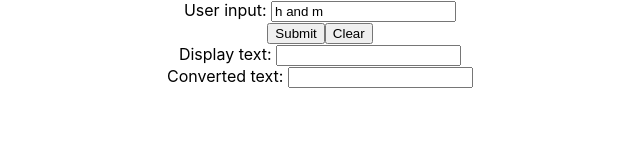
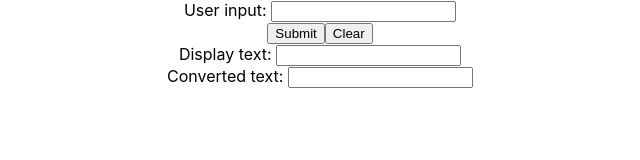
Before and after one commit to vibhaskamal/boolean-it, a React (Create React App) app: page / in a window 1280 px wide. Shown: the top 160 px of the page, without its empty margins (320-960 px from the left). Built offline with nearby package versions, Linux system fonts and the light colour scheme.

Commit message:
Removed uneccessary code

```diff
--- a/src/App.js
+++ b/src/App.js
@@ -1,7 +1,7 @@
 import { useState } from 'react';
 import './App.css';
 function App() {
-  let [userInput, setUserInput] = useState('h and m');
+  let [userInput, setUserInput] = useState('');
   let [displayText, setDisplayText] = useState('');
   let [convertedText, setconvertedText] = useState('');
 
@@ -12,10 +12,7 @@ function App() {
 
   function handleSubmit(e) {
     e.preventDefault();
-    // console.log(userInput);
     setDisplayText(userInput);
-    let str = userInput.length;
-    // console.log(str);
     convertToBoolean(userInput);
   };
 
@@ -35,20 +32,14 @@ function App() {
         if ((i + 1) < len && text.charAt(i + 1) === 'a' && (i + 2) < len && text.charAt(i + 2) === 'n'
           && (i + 3) < len && text.charAt(i + 3) === 'd' && (i + 4) < len && text.charAt(i + 4) === ' ') {
           text = text.slice(0, i) + ' ∧' + text.slice(i + 4);
-          // console.log(`text: ${text}`);
-          // console.log('and');
         }
         else if ((i + 1) < len && text.charAt(i + 1) === 'n' && (i + 2) < len && text.charAt(i + 2) === 'o'
           && (i + 3) < len && text.charAt(i + 3) === 't' && (i + 4) < len && text.charAt(i + 4) === ' ') {
           text = text.slice(0, i) + ' ¬' + text.slice(i + 4);
-          // console.log(`text: ${text}`);
-          // console.log('not');
         }
         else if ((i + 1) < len && text.charAt(i + 1) === 'o' && (i + 2) < len && text.charAt(i + 2) === 'r'
           && (i + 3) < len && text.charAt(i + 3) === ' ') {
           text = text.slice(0, i) + ' ∨' + text.slice(i + 3);
-          // console.log(`text: ${text}`);
-          // console.log('or');
         }
       }
       i++;
@@ -59,9 +50,7 @@ function App() {
   return (
     <div className="App">
       <label>User input: </label>
-      {/* <input type="text" value={userInput} onChange={event => setUserInput(event.target.value)} /> */}
       <input type="text" value={userInput} onChange={event => handleInputChange(event)} />
-
       <br />
       <button onClick={handleSubmit}>
         Submit
```
